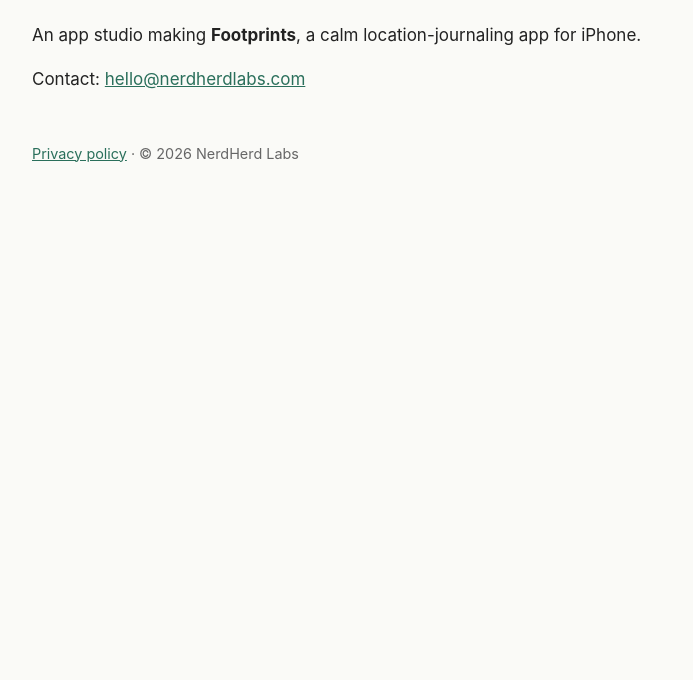
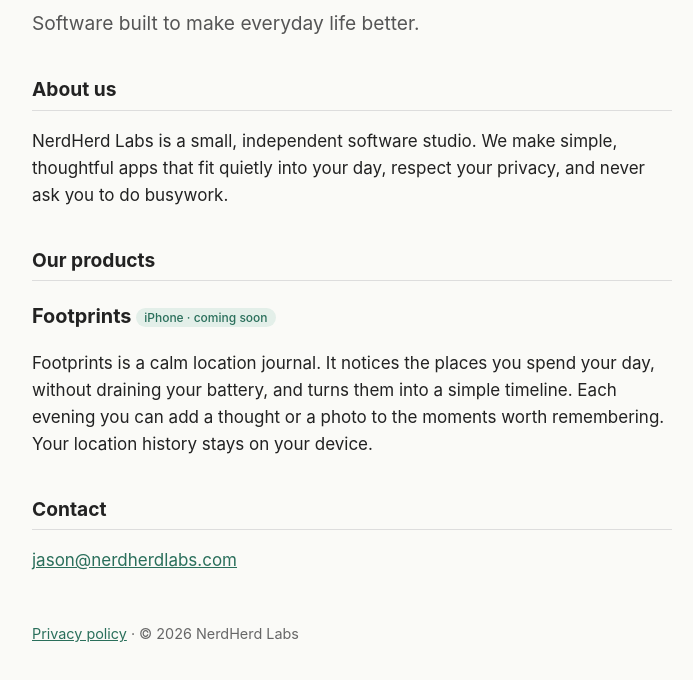
Before and after one commit to NerdHerdLabs/nerdherdlabs.github.io, a plain HTML site: page index.html in a window 1280 px wide. Shown: the part 120-800 px from the top of the page, without its empty margins (288-981 px from the left). Drawn offline with Linux system fonts and the light colour scheme.

Commit message:
Fuller homepage: tagline, about, products, contact; site privacy section
Co-Authored-By: Claude Opus 5.5 <noreply@anthropic.com>

```diff
--- a/index.html
+++ b/index.html
@@ -1,7 +1,17 @@
 <!doctype html><html lang="en"><head><meta charset="utf-8"><meta name="viewport" content="width=device-width,initial-scale=1">
-<title>NerdHerd Labs</title><link rel="stylesheet" href="style.css"></head><body>
-<h1>NerdHerd Labs</h1>
-<p>An app studio making <strong>Footprints</strong>, a calm location-journaling app for iPhone.</p>
-<p>Contact: <a href="mailto:hello@nerdherdlabs.com">hello@nerdherdlabs.com</a></p>
+<title>NerdHerd Labs</title><meta name="description" content="NerdHerd Labs builds software to make everyday life better.">
+<link rel="stylesheet" href="style.css"></head><body>
+<header><h1>NerdHerd Labs</h1><p class="tag">Software built to make everyday life better.</p></header>
+
+<section><h2>About us</h2>
+<p>NerdHerd Labs is a small, independent software studio. We make simple, thoughtful apps that fit quietly into your day, respect your privacy, and never ask you to do busywork.</p></section>
+
+<section><h2>Our products</h2>
+<h3>Footprints <span class="badge">iPhone · coming soon</span></h3>
+<p>Footprints is a calm location journal. It notices the places you spend your day, without draining your battery, and turns them into a simple timeline. Each evening you can add a thought or a photo to the moments worth remembering. Your location history stays on your device.</p></section>
+
+<section><h2>Contact</h2>
+<p><a href="mailto:jason@nerdherdlabs.com">jason@nerdherdlabs.com</a></p></section>
+
 <footer><a href="privacy.html">Privacy policy</a> · © 2026 NerdHerd Labs</footer>
 </body></html>
--- a/style.css
+++ b/style.css
@@ -1,3 +1,6 @@
 body{font:17px/1.6 -apple-system,system-ui,sans-serif;max-width:40rem;margin:0 auto;padding:3rem 1rem;color:#222;background:#fafaf7}
 a{color:#2a6f5b}h1{margin-bottom:.2rem}footer{margin-top:3rem;font-size:.9rem;color:#666}
 @media(prefers-color-scheme:dark){body{background:#151515;color:#ddd}a{color:#7fc8b0}footer{color:#999}}
+.tag{font-size:1.2rem;margin-top:0;color:#555}section{margin-top:2.2rem}h2{font-size:1.2rem;border-bottom:1px solid #ddd;padding-bottom:.3rem}
+h3{margin-bottom:.3rem}.badge{font-size:.75rem;font-weight:500;background:#e3efe9;color:#2a6f5b;padding:.15rem .5rem;border-radius:1rem;vertical-align:middle}
+@media(prefers-color-scheme:dark){.tag{color:#aaa}h2{border-color:#333}.badge{background:#1f3a31;color:#9fd8c4}}
```
Also changed, not shown: privacy.html (+3 -1 lines).
